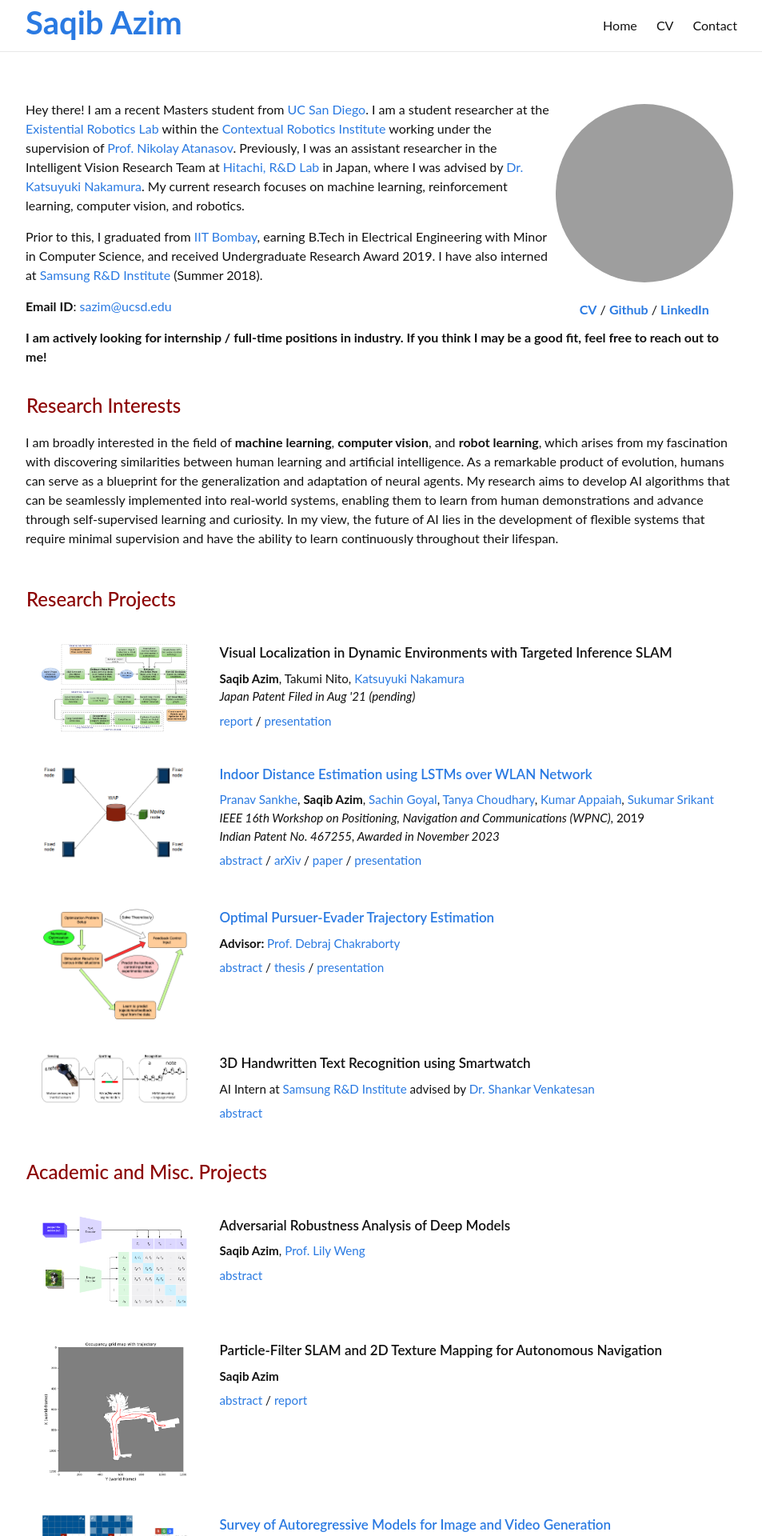
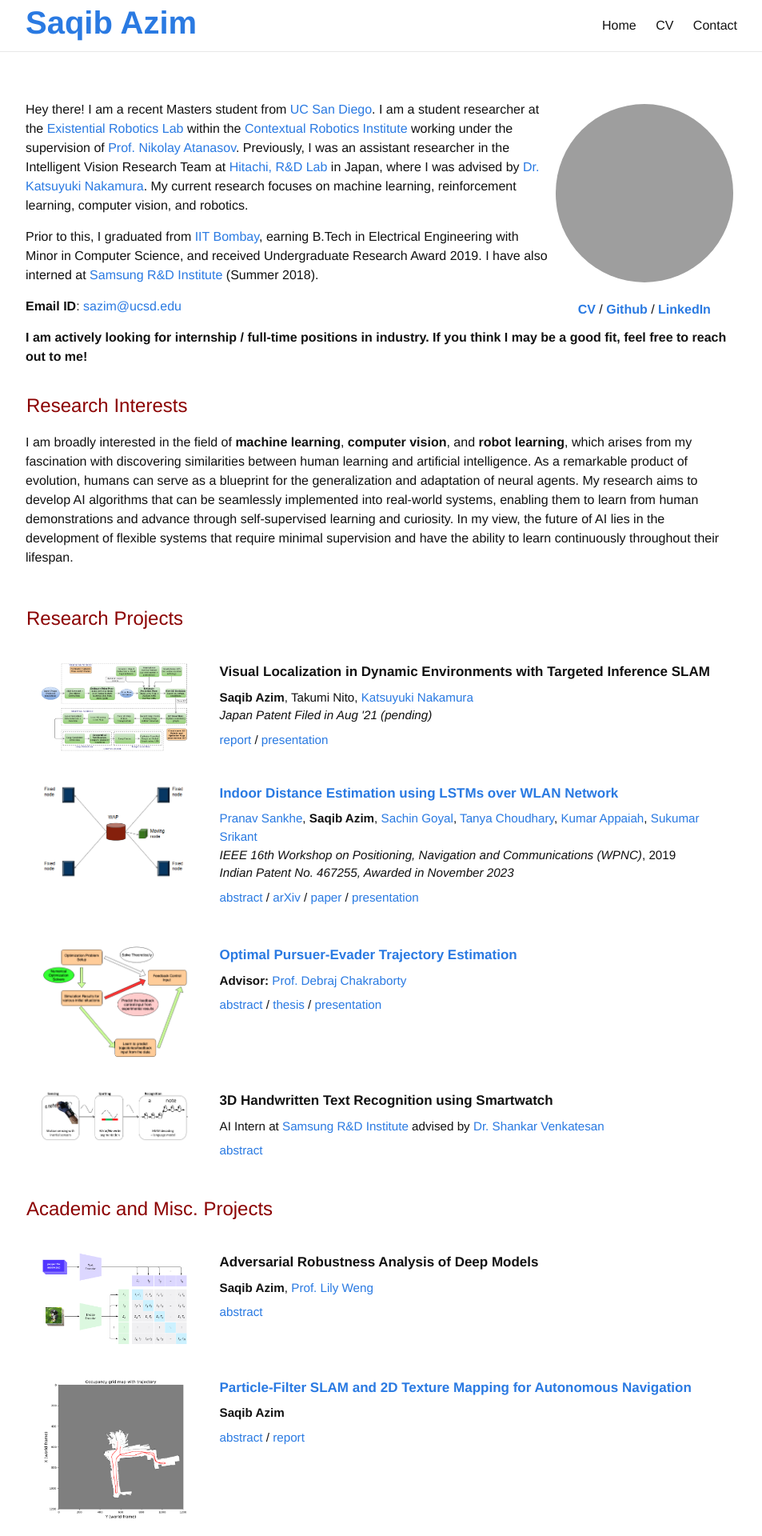
Before and after one commit to saqib1707/saqib1707.github.io, a Jekyll site: the page built from index.md, in a window 1280 px wide. Shown: the top 1920 px of the page at 80% size, without its empty margins (163-1116 px from the left). Built offline with Jekyll 4.4.1, drawn with Linux system fonts in a browser that asks for light colours; comment, search, counter and statistics services are not loaded; grey boxes are pictures that could not be loaded.

Commit message:
minor update

```diff
--- a/css/main.scss
+++ b/css/main.scss
@@ -4,8 +4,8 @@
 @charset "utf-8";
 
 // Our variables
-// $base-font-family: "Helvetica Neue", Helvetica, Arial, sans-serif;
-$base-font-family: 'Lato', Verdana, Helvetica, sans-serif;
+$base-font-family: "Helvetica Neue", Helvetica, Arial, sans-serif;
+// $base-font-family: 'Lato', Verdana, Helvetica, sans-serif;
 // $base-font-family: Baskerville, "Baskerville Old Face", "Hoefler Text", Garamond, "Times New Roman", serif;
 $page-heading-font-family: "Titillium Web", Verdana, Helvetica, Arial;
 $base-font-size: 16px;
--- a/index.md
+++ b/index.md
@@ -272,7 +272,7 @@ I also joined an on-campus student-driven team, [Innovation Cell](http://www.umi
 			</div>
 		</td>
 		<td class="projectBody">
-			<papertitle>Particle-Filter SLAM and 2D Texture Mapping for Autonomous Navigation</papertitle>
+			<a href="{{site.url}}/assets/pubs/particle_filter_slam_report.pdf"><papertitle>Particle-Filter SLAM and 2D Texture Mapping for Autonomous Navigation</papertitle></a>
 			<br><span class="brHeight"></span>
 			<div class="authorDetails">
 				<strong>Saqib Azim</strong>
```
